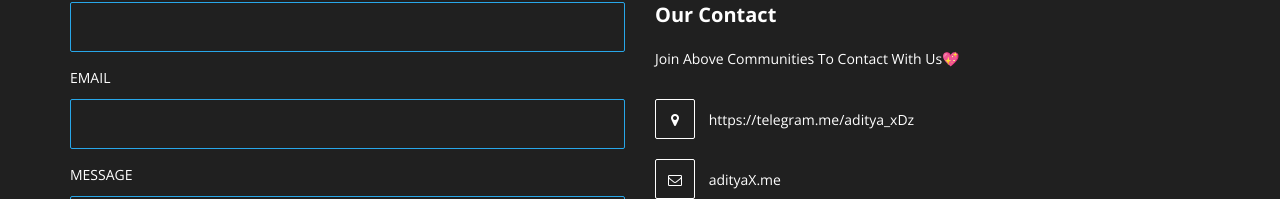
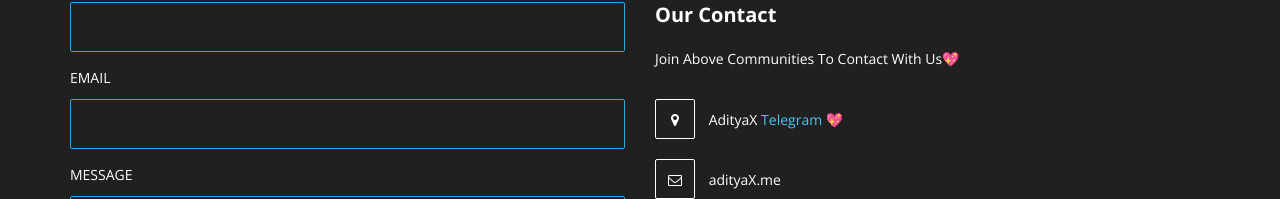
Before and after one commit to Aditya16github/Aditya16github.github.io, a plain HTML site: page index.html in a window 1280 px wide. Shown: the part 3383-3582 px from the top of the page. Drawn offline with nearby package versions, Linux system fonts and the light colour scheme.

Commit message:
Update index.html

```diff
--- a/index.html
+++ b/index.html
@@ -352,7 +352,7 @@
     					<address>
     						<p class="address-title">Our Contact</p>
     						<span>Join Above Communities To Contact With Us💖</span>
-    						<p><i class="fa fa-map-marker"></i> https://telegram.me/aditya_xDz</p>
+    						<p><i class="fa fa-map-marker"></i> AdityaX <a rel="nofollow" href="https://telegram.me/Aditya_xdz">Telegram</a> 💖 </p>
     						<p><i class="fa fa-envelope-o"></i> adityaX.me</p>
     						<p><i class="fa fa-map-marker"></i> Lucknow,Up</p>
     					</address>
```
